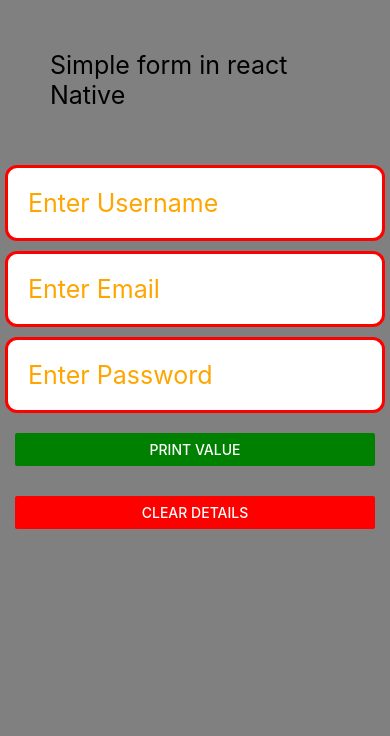
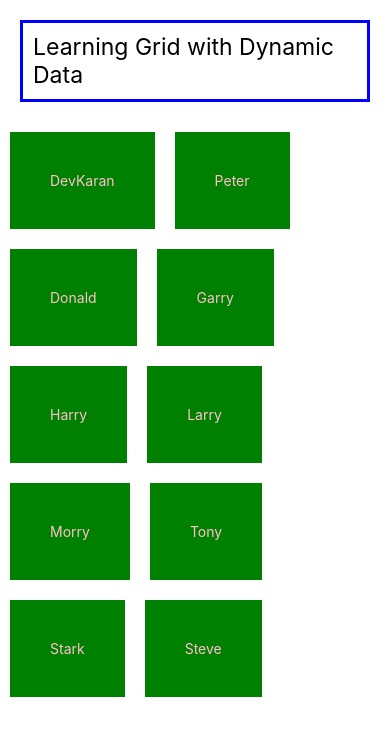
Before and after one commit to DKSingh1604/firstCli, a React Native app: screen / in a window 390 px wide. Shown: the top 736 px of the page. Built offline with nearby package versions, Linux system fonts and the light colour scheme.

Commit message:
- learnt about alternative of flat list using map function - learn the grid concept with dynamic data

```diff
--- a/App.tsx
+++ b/App.tsx
@@ -1,72 +1,79 @@
 /* eslint-disable @typescript-eslint/no-unused-vars */
 /* eslint-disable react-native/no-inline-styles */
-import { useState } from 'react';
-import { View, TextInput, Text, Button, SafeAreaView } from 'react-native';
+import { View, Text, SafeAreaView, StatusBar, Platform } from 'react-native';
 import ExStyles from './css/styles';
 const App = () => {
-  const [name, setName] = useState('');
-  const [email, setEmail] = useState('');
-  const [password, setPassword] = useState('');
-  const [display, setDisplay] = useState(false);
+  const users = [
+    {
+      id: 1,
+      name: 'DevKaran',
+    },
+    {
+      id: 2,
+      name: 'Peter',
+    },
+    {
+      id: 3,
+      name: 'Donald',
+    },
+    {
+      id: 4,
+      name: 'Garry',
+    },
+    {
+      id: 5,
+      name: 'Harry',
+    },
+    {
+      id: 6,
+      name: 'Larry',
+    },
+    {
+      id: 7,
+      name: 'Morry',
+    },
+    {
+      id: 8,
+      name: 'Tony',
+    },
+    {
+      id: 9,
+      name: 'Stark',
+    },
+    {
+      id: 10,
+      name: 'Steve',
+    },
+  ];
 
-  const resetFormData = () => {
-    setDisplay(false);
-    setEmail('');
-    setName('');
-    setPassword('');
-  };
   return (
-    <SafeAreaView style={{ backgroundColor: 'grey', flex: 1 }}>
-      <View>
-        <Text style={{ margin: 50, fontSize: 25 }}>
-          {'Simple form in react Native'}
-        </Text>
-        <TextInput
-          style={ExStyles.textbox}
-          placeholder="Enter Username"
-          onChangeText={text => setName(text)}
-          value={name}
-        />
-        <TextInput
-          style={ExStyles.textbox}
-          placeholder="Enter Email"
-          onChangeText={text => setEmail(text)}
-          value={email}
-        />
-        <TextInput
-          style={ExStyles.textbox}
-          placeholder="Enter Password"
-          onChangeText={text => setPassword(text)}
-          value={password}
-          secureTextEntry={true}
-        />
-        <View style={{ margin: 5, padding: 10 }}>
-          <Button
-            color={'green'}
-            title="Print value"
-            onPress={() => setDisplay(true)}
-          />
+    <View style={{ flex: 1 }}>
+      <SafeAreaView
+        style={{
+          flex: 1,
+          paddingTop: Platform.OS === 'android' ? StatusBar.currentHeight : 0,
+        }}
+      >
+        <View>
+          <Text
+            style={{
+              fontSize: 23,
+              borderWidth: 3,
+              borderColor: 'blue',
+              margin: 20,
+              padding: 10,
+            }}
+          >
+            Learning Grid with Dynamic Data
+          </Text>
+          <View style={{ flex: 1, flexDirection: 'row', flexWrap: 'wrap' }}>
+            {users.map(item => (
+              <Text style={ExStyles.gridElement}>{item.name}</Text>
+            ))}
+          </View>
         </View>
-        <View style={{ margin: 5, padding: 10 }}>
-          <Button color={'red'} title="Clear details" onPress={resetFormData} />
-        </View>
-        <View>
-          {display ? (
-            <View>
-              <Text style={{ fontSize: 20, margin: 12 }}>
-                username is: {name}
-              </Text>
-              <Text style={{ fontSize: 20, margin: 12 }}>
-                Password is: {password}
-              </Text>
-              <Text style={{ fontSize: 20, margin: 12 }}>
-                Email is: {email}
-              </Text>
-            </View>
-          ) : null}
-        </View>
-      </View>
-    </SafeAreaView>
+      </SafeAreaView>
+    </View>
   );
 };
 
--- a/css/styles.ts
+++ b/css/styles.ts
@@ -1,6 +1,6 @@
 import { StyleSheet, TextStyle } from 'react-native';
 
-const ExStyles = StyleSheet.create<{ textbox: TextStyle }>({
+const ExStyles = StyleSheet.create<{ textbox: TextStyle, button: TextStyle, items: TextStyle, gridElement: TextStyle }>({
     textbox: {
         color: 'orange',
         fontSize: 25,
@@ -18,6 +18,25 @@ const ExStyles = StyleSheet.create<{ textbox: TextStyle }>({
         fontSize: 20,
         padding: 15,
         margin: 15
+    },
+
+    items: {
+        color: 'orange',
+        fontSize: 20,
+        padding: 10,
+        margin: 20,
+        textAlign: 'center',
+        borderColor: 'red',
+        borderWidth: 1.5,
+        borderRadius: 10
+    },
+    gridElement: {
+        color: 'pink',
+        backgroundColor: 'green',
+        padding: 40,
+        margin: 10,
+        textAlign: 'left'
+
     }
 });
 
```
